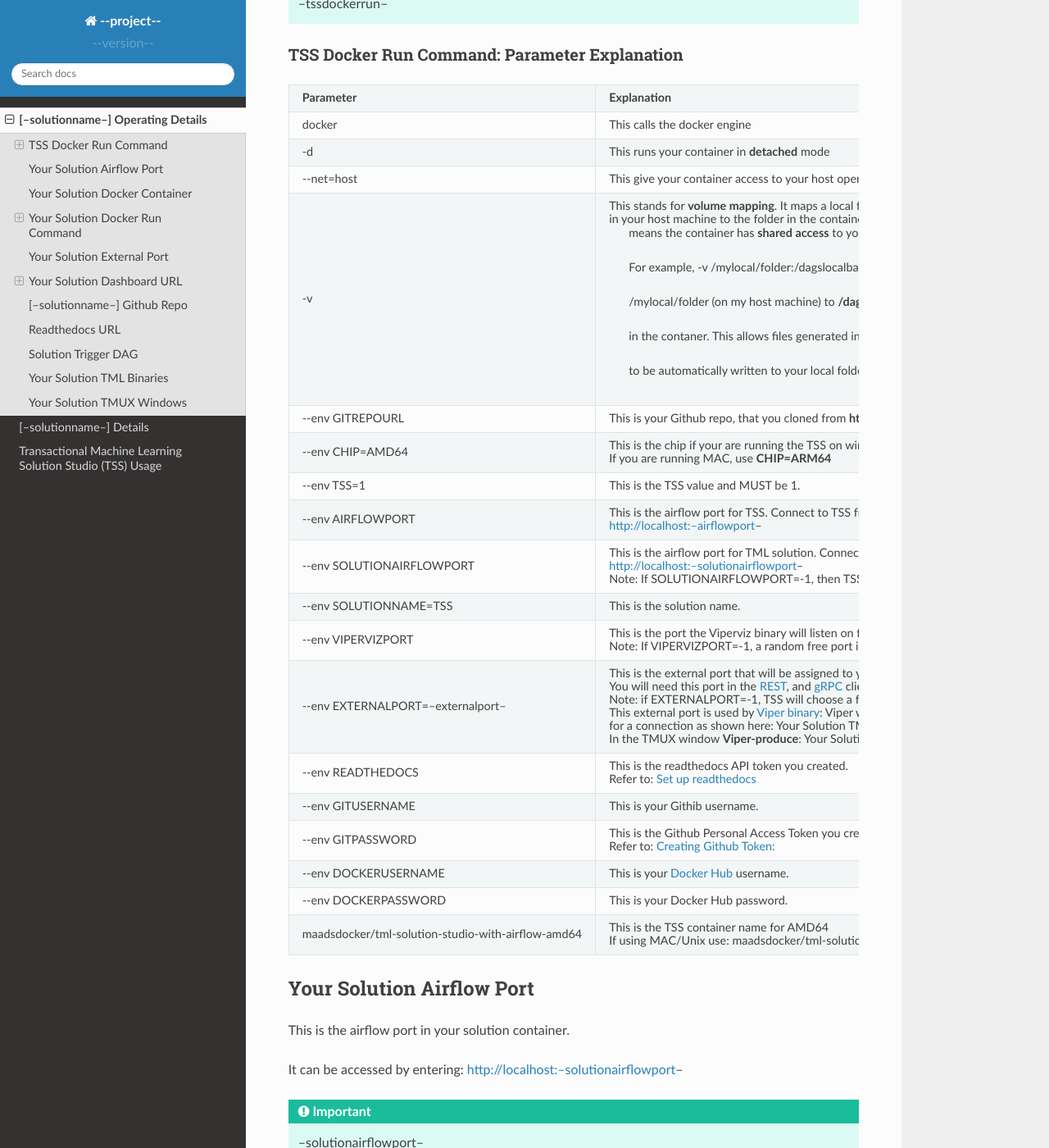
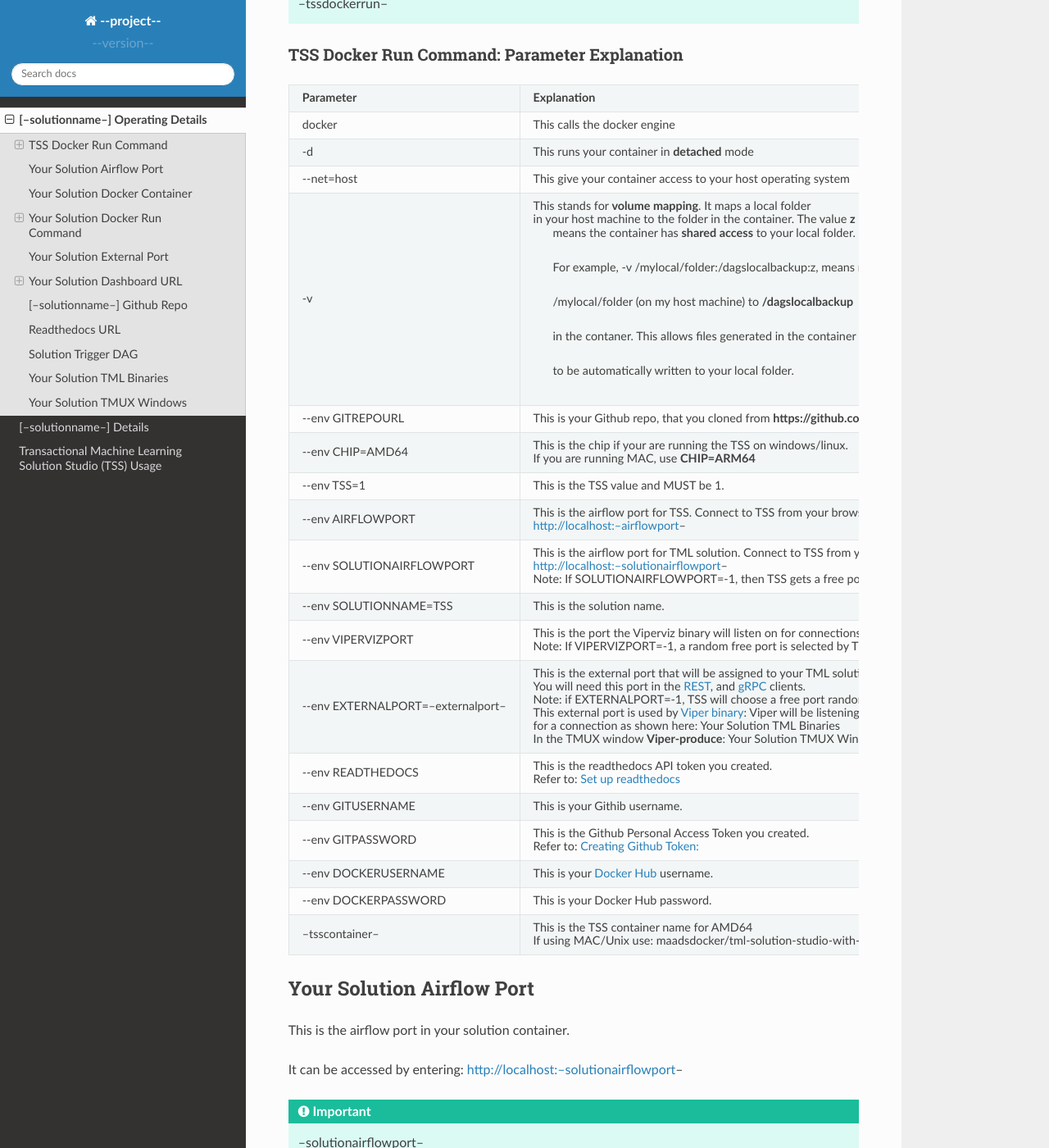
Before and after one commit to vanesalcb06/tssproject2-2b5c, a Sphinx documentation site: the page built from docs/source/operating.rst, in a window 1280 px wide and 1400 px high, scrolled down 754 px. Shown: the whole window at 82% size. Built offline with Sphinx 7.4.7 and the Read the Docs theme 2.0.0, drawn with Linux system fonts in a browser that asks for light colours; some of the changed text lies outside the part shown.

Commit message:
Update operating.rst

```diff
--- a/docs/source/operating.rst
+++ b/docs/source/operating.rst
@@ -101,7 +101,7 @@
      - This is your `Docker Hub <https://hub.docker.com/>`_ username.
    * - \-\-env DOCKERPASSWORD
      - This is your Docker Hub password.
-   * - maadsdocker/tml-solution-studio-with-airflow-amd64
+   * - --tsscontainer--
      - This is the TSS container name for AMD64
 
        If using MAC/Unix use: maadsdocker/tml-solution-studio-with-airflow-arm64
```
Also changed, not shown: other parts of docs/source/operating.rst (+1 -1 lines).
